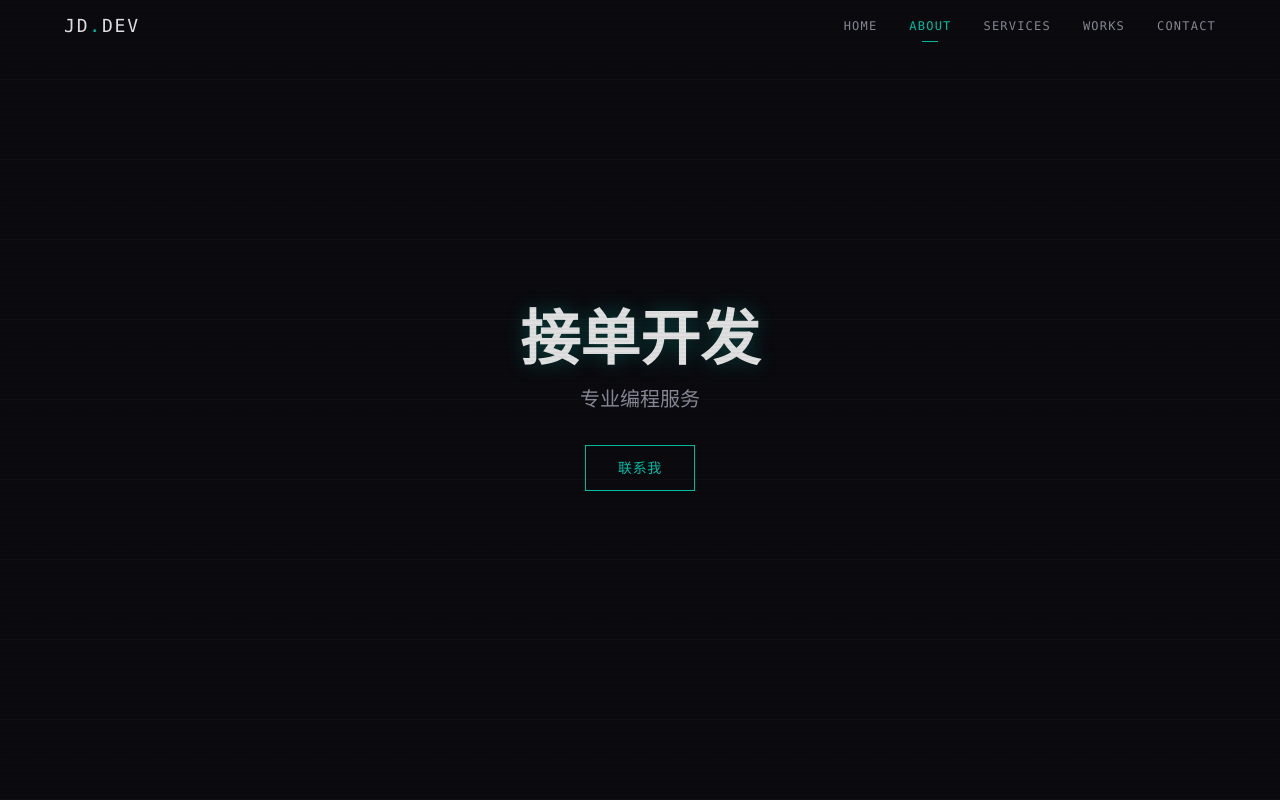
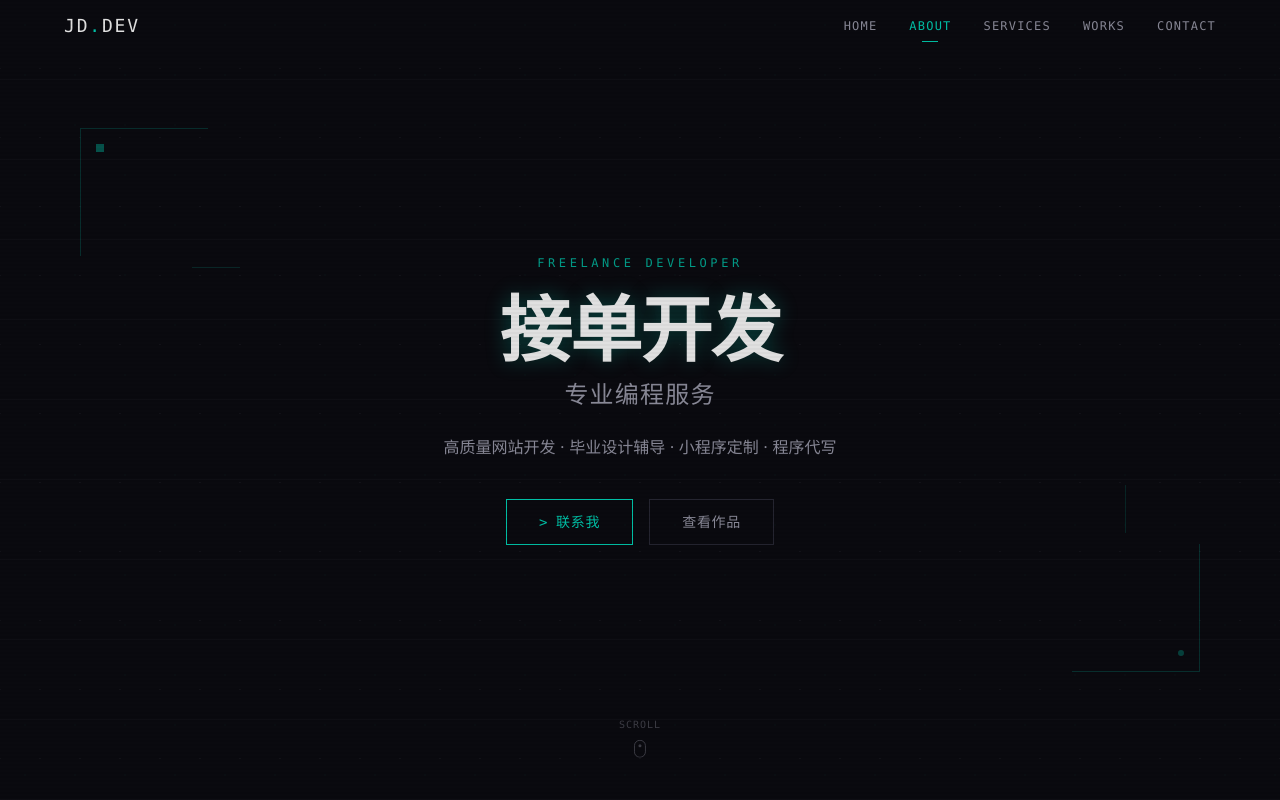
Before and after one commit to wearetheone777/jiedangweb, a Vue app: page / in a window 1280 px wide. Shown: the top 800 px of the page. Built offline with nearby package versions, Linux system fonts and the light colour scheme.

Commit message:
feat: 完善 Hero 首屏 - 科幻几何装饰、多层级背景、CTA按钮
- 六边形网格 + 点阵双层背景
- 四角几何线条框装饰元素
- 主标题发光效果，双行布局
- 双 CTA 按钮（联系我 + 查看作品）+ hover 光效
- 底部滚动提示动画

```diff
--- a/src/components/HeroSection.vue
+++ b/src/components/HeroSection.vue
@@ -1,21 +1,82 @@
 <template>
-  <section id="hero" class="relative min-h-screen flex items-center justify-center hex-grid">
-    <div class="text-center z-10 px-4">
-      <h1 class="font-mono text-4xl md:text-6xl font-bold text-silver-primary text-glow-teal mb-4">
-        {{ site.title }}
+  <section id="hero" class="relative min-h-screen flex items-center justify-center overflow-hidden">
+    <!-- 六边形网格背景 -->
+    <div class="absolute inset-0 hex-grid"></div>
+
+    <!-- 几何装饰元素 -->
+    <div class="absolute inset-0 pointer-events-none">
+      <!-- 左上角线条框 -->
+      <div class="absolute top-20 left-10 md:top-32 md:left-20 w-24 h-24 md:w-32 md:h-32 border-l border-t border-accent-teal/20"></div>
+      <!-- 右下角线条框 -->
+      <div class="absolute bottom-20 right-10 md:bottom-32 md:right-20 w-24 h-24 md:w-32 md:h-32 border-r border-b border-accent-teal/20"></div>
+      <!-- 左上角小方块 -->
+      <div class="absolute top-24 left-14 md:top-36 md:left-24 w-2 h-2 bg-accent-teal/40"></div>
+      <!-- 右下角小点 -->
+      <div class="absolute bottom-24 right-14 md:bottom-36 md:right-24 w-1.5 h-1.5 bg-accent-teal/30 rounded-full"></div>
+      <!-- 中间偏左的短横线 -->
+      <div class="absolute top-1/3 left-[15%] w-12 h-px bg-accent-teal/15 hidden md:block"></div>
+      <!-- 中间偏右的短竖线 -->
+      <div class="absolute bottom-1/3 right-[12%] w-px h-12 bg-accent-teal/15 hidden md:block"></div>
+    </div>
+
+    <!-- 点阵装饰 -->
+    <div class="absolute inset-0 pointer-events-none opacity-20"
+         style="background-image: radial-gradient(circle, rgba(0,191,165,0.1) 1px, transparent 1px); background-size: 50px 50px;">
+    </div>
+
+    <!-- 主内容 -->
+    <div class="relative z-10 text-center px-4 max-w-3xl mx-auto">
+      <!-- 顶部标签 -->
+      <div class="font-mono text-xs tracking-[0.3em] text-accent-teal mb-6 opacity-80">
+        FREELANCE DEVELOPER
+      </div>
+
+      <!-- 主标题 -->
+      <h1 class="font-mono text-4xl md:text-6xl lg:text-7xl font-bold text-silver-primary mb-6 tracking-tight">
+        <span class="block text-glow-teal">接单开发</span>
+        <span class="block text-xl md:text-2xl font-normal text-silver-muted mt-3 tracking-wider">
+          专业编程服务
+        </span>
       </h1>
-      <p class="text-silver-muted text-lg md:text-xl mb-8 font-mono">
-        {{ site.subtitle }}
+
+      <!-- 描述 -->
+      <p class="text-silver-muted text-sm md:text-base mb-10 max-w-lg mx-auto leading-relaxed">
+        高质量网站开发 · 毕业设计辅导 · 小程序定制 · 程序代写
       </p>
-      <a href="#contact"
-         class="inline-block px-8 py-3 border border-accent-teal text-accent-teal font-mono text-sm tracking-wider
-                hover:bg-accent-teal hover:text-space-black transition-all duration-300">
-        联系我
-      </a>
+
+      <!-- CTA 按钮组 -->
+      <div class="flex flex-col sm:flex-row gap-4 justify-center">
+        <a href="#contact"
+           class="group inline-flex items-center justify-center px-8 py-3 border border-accent-teal text-accent-teal font-mono text-sm tracking-wider
+                  hover:bg-accent-teal hover:text-space-black transition-all duration-300
+                  hover:shadow-[0_0_30px_rgba(0,191,165,0.3)]">
+          <span class="mr-2">&gt;</span>
+          联系我
+        </a>
+        <a href="#portfolio"
+           class="inline-flex items-center justify-center px-8 py-3 border border-space-border text-silver-muted font-mono text-sm tracking-wider
+                  hover:border-silver-primary hover:text-silver-primary transition-all duration-300">
+          查看作品
+        </a>
+      </div>
+    </div>
+
+    <!-- 底部滚动提示 -->
+    <div class="absolute bottom-8 left-1/2 -translate-x-1/2 z-10">
+      <div class="flex flex-col items-center gap-2 animate-bounce opacity-40">
+        <span class="font-mono text-[10px] tracking-widest text-silver-muted">SCROLL</span>
+        <svg width="12" height="18" viewBox="0 0 12 18" fill="none" class="text-silver-muted">
+          <rect x="0.5" y="0.5" width="11" height="17" rx="5.5" stroke="currentColor"/>
+          <circle cx="6" cy="6" r="1.5" fill="currentColor"/>
+        </svg>
+      </div>
     </div>
   </section>
 </template>
 
 <script setup>
-import { siteConfig as site } from '../data/siteData.js'
+import { siteConfig } from '../data/siteData.js'
+
+// siteConfig 已全局可用，需要的话可以在 script 中使用
+const _site = siteConfig
 </script>
```
